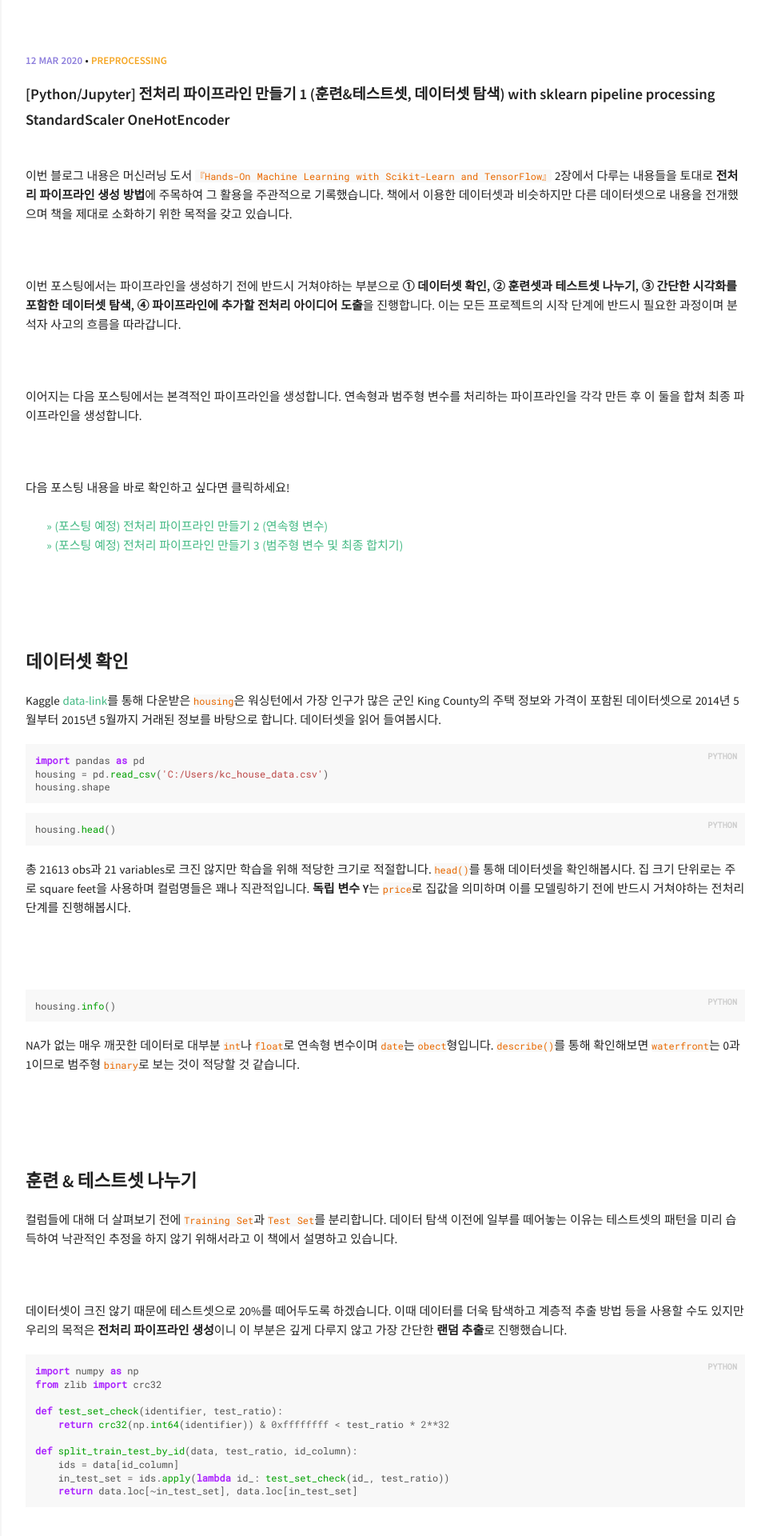
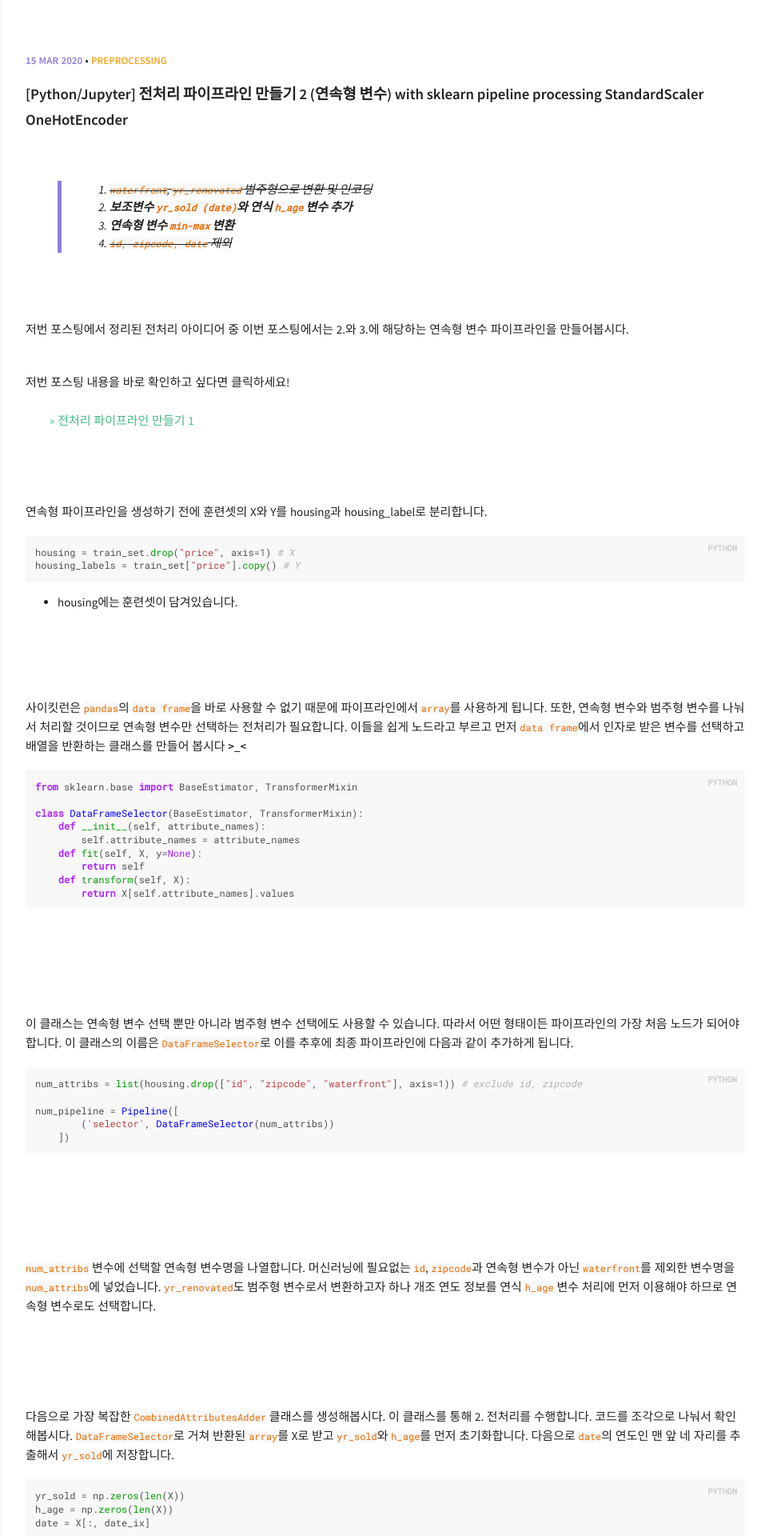
Before and after one commit to givitallugot/givitallugot.github.io, a Jekyll site: the page built from index.html, in a window 1280 px wide. Shown: the top 1920 px of the page at 80% size, without its empty margins (318-1280 px from the left). Built offline with Jekyll 4.4.1, drawn with Linux system fonts in a browser that asks for light colours; some of the changed text lies outside the part shown.

Commit message:
preprocessing 2 post

```diff
--- a/_posts/2020-03-12-Python-preprocessing-1-pipe1.md
+++ b/_posts/2020-03-12-Python-preprocessing-1-pipe1.md
@@ -16,13 +16,13 @@ comments: true
 <br><br>
 
 다음 포스팅 내용을 바로 확인하고 싶다면 클릭하세요!  <br><br>
-&nbsp;&nbsp;&nbsp;&nbsp;&nbsp;&nbsp;&nbsp;[>> (포스팅 예정) 전처리 파이프라인 만들기 2 (연속형 변수)][next-2]  <br>
+&nbsp;&nbsp;&nbsp;&nbsp;&nbsp;&nbsp;&nbsp;[>> 전처리 파이프라인 만들기 2 (연속형 변수)][next-2]  <br>
 &nbsp;&nbsp;&nbsp;&nbsp;&nbsp;&nbsp;&nbsp;[>> (포스팅 예정) 전처리 파이프라인 만들기 3 (범주형 변수 및 최종 합치기)][next-3]
 <br><br><br><br>
 
 ### 데이터셋 확인
 
-Kaggle [data-link][data-set]를 통해 다운받은 `housing`은 워싱턴에서 가장 인구가 많은 군인 King County의 주택 정보와 가격이 포함된 데이터셋으로 2014년 5월부터 2015년 5월까지 거래된 정보를 바탕으로 합니다. 데이터셋을 읽어 들여봅시다.
+Kaggle [data-link][data-set]를 통해 다운받은 `housing`은 워싱턴에서 가장 인구가 많은 군인 King County의 주택 정보와 가격이 포함된 데이터셋으로 2014년 5월부터 2015년 5월까지 거래된 정보를 바탕으로 합니다. 데이터셋을 읽어봅시다.
 
 {% highlight Python %}
 import pandas as pd
@@ -41,7 +41,7 @@ housing.head()
 housing.info()
 {% endhighlight %}
 
-NA가 없는 매우 깨끗한 데이터로 대부분 `int`나 `float`로 연속형 변수이며 `date`는 `obect`형입니다. `describe()`를 통해 확인해보면 `waterfront`는 0과 1이므로 범주형 `binary`로 보는 것이 적당할 것 같습니다.
+NA가 없는 매우 깨끗한 데이터로 대부분 `int`나 `float`로 연속형 변수이며 변수 `date`는 `obect`형입니다. `describe()`를 통해 확인해보면 `waterfront`는 현재 `int`이지만 값의 범위가 0과 1뿐이므로 범주형 `binary`로 보는 것이 적당할 것 같습니다.
 <br><br><br><br>
 
 ### 훈련 & 테스트셋 나누기
@@ -162,7 +162,7 @@ scatter_matrix(housing[attributes], figsize=(12,8))
 
 <br><br>
 
-&nbsp;&nbsp;&nbsp;&nbsp;&nbsp;&nbsp;&nbsp; [>> (포스팅 예정) 전처리 파이프라인 만들기 2 (연속형 변수)][next-2]
+&nbsp;&nbsp;&nbsp;&nbsp;&nbsp;&nbsp;&nbsp; [>> 전처리 파이프라인 만들기 2 (연속형 변수)][next-2]
 
 [data-set]: https://www.kaggle.com/harlfoxem/housesalesprediction
 [var-info-table]: https://www.slideshare.net/PawanShivhare1/predicting-king-county-house-prices
--- /dev/null
+++ b/_posts/2020-03-12-Python-preprocessing-2-pipe2.md
@@ -0,0 +1,141 @@
+---
+layout: post
+title:  "[Python/Jupyter] 전처리 파이프라인 만들기 2 (연속형 변수) with sklearn pipeline processing StandardScaler OneHotEncoder"
+date:   2020-03-15 12:33:17
+categories: [Preprocessing]
+comments: true
+---
+<br>
+> 1. ~~`waterfront`, `yr_renovated` 범주형으로 변환 및 인코딩~~
+> 2. **보조변수 `yr_sold (date)`와 연식 `h_age` 변수 추가**
+> 3. **연속형 변수 `min-max` 변환**
+> 4. ~~`id, zipcode, date` 제외~~
+
+<br><br>
+
+저번 포스팅에서 정리된 전처리 아이디어 중 이번 포스팅에서는 2.와 3.에 해당하는 연속형 변수 파이프라인을 만들어봅시다.
+<br><br>
+
+저번 포스팅 내용을 바로 확인하고 싶다면 클릭하세요!  <br><br>
+&nbsp;&nbsp;&nbsp;&nbsp;&nbsp;&nbsp;&nbsp; [>> 전처리 파이프라인 만들기 1][next-1]
+<br><br><br><br>
+
+연속형 파이프라인을 생성하기 전에 훈련셋의 X와 Y를 housing과 housing_label로 분리합니다.
+
+{% highlight Python %}
+housing = train_set.drop("price", axis=1) # X
+housing_labels = train_set["price"].copy() # Y
+{% endhighlight %}
+
+* housing에는 훈련셋이 담겨있습니다.
+<br><br><br><br>
+
+사이킷런은 `pandas`의 `data frame`을 바로 사용할 수 없기 때문에 파이프라인에서 `array`를 사용하게 됩니다. 또한, 연속형 변수와 범주형 변수를 나눠서 처리할 것이므로 연속형 변수만 선택하는 전처리가 필요합니다. 이들을 쉽게 노드라고 부르고 먼저 `data frame`에서 인자로 받은 변수를 선택하고 배열을 반환하는 클래스를 만들어 봅시다 **>_<**
+
+{% highlight Python %}
+from sklearn.base import BaseEstimator, TransformerMixin
+
+class DataFrameSelector(BaseEstimator, TransformerMixin):
+    def __init__(self, attribute_names):
+        self.attribute_names = attribute_names
+    def fit(self, X, y=None):
+        return self
+    def transform(self, X):
+        return X[self.attribute_names].values
+{% endhighlight %}
+<br><br><br><br>
+
+이 클래스는 연속형 변수 선택 뿐만 아니라 범주형 변수 선택에도 사용할 수 있습니다. 따라서 어떤 형태이든 파이프라인의 가장 처음 노드가 되어야 합니다. 이 클래스의 이름은 `DataFrameSelector`로 이를 추후에 최종 파이프라인에 다음과 같이 추가하게 됩니다.
+
+{% highlight Python %}
+num_attribs = list(housing.drop(["id", "zipcode", "waterfront"], axis=1)) # exclude id, zipcode
+
+num_pipeline = Pipeline([
+        ('selector', DataFrameSelector(num_attribs))
+    ])
+{% endhighlight %}
+<br><br><br><br>
+
+`num_attribs` 변수에 선택할 연속형 변수명을 나열합니다. 머신러닝에 필요없는 `id`, `zipcode`과 연속형 변수가 아닌 `waterfront`를 제외한 변수명을 `num_attribs`에 넣었습니다. `yr_renovated`도 범주형 변수로서 변환하고자 하나 개조 연도 정보를 연식 `h_age` 변수 처리에 먼저 이용해야 하므로 연속형 변수로도 선택합니다.
+<br><br><br><br>
+
+다음으로 가장 복잡한 `CombinedAttributesAdder` 클래스를 생성해봅시다. 이 클래스를 통해 2. 전처리를 수행합니다. 코드를 조각으로 나눠서 확인해봅시다. `DataFrameSelector`로 거쳐 반환된 `array`를 X로 받고 `yr_sold`와 `h_age`를 먼저 초기화합니다. 다음으로 `date`의 연도인 맨 앞 네 자리를 추출해서 `yr_sold`에 저장합니다.
+
+{% highlight Python %}
+yr_sold = np.zeros(len(X))
+h_age = np.zeros(len(X))
+date = X[:, date_ix]
+
+for i in range(len(date)):
+    yr_sold[i] = date[i][0:4]
+{% endhighlight %}
+<br><br><br><br>
+
+두 번째 for문에서 집을 개조한 적이 없다면 거래 연도인 `yr_sold`에서 건축 연도인 `yr_built`를 빼서 연식을 구합니다. 집을 개조한 적이 있다면, 즉 `yr_renovated`가 0이 아니라면 `yr_sold`에서 개조 연도인 `yr_renovated`를 빼서 연식을 구합니다. 이는 다음과 같은 코드가 됩니다.
+
+{% highlight Python %}
+for i in range(len(X)):
+    if X[i, yr_renovated_ix] == 0:
+        h_age[i] = yr_sold[i] - X[i, yr_built_ix]
+    else:
+        h_age[i] = yr_sold[i] - X[i, yr_renovated_ix]
+{% endhighlight %}
+<br><br><br><br>
+
+이제 목적을 이뤘으니 `date`와 `yr_renovated`변수를 제외하고 `h_age`를 추가한 X 배열을 반환하면 되겠지요? 따라서 최종 `CombinedAttributesAdder` 클래스를는 다음과 같이 작성할 수 있습니다.
+
+{% highlight Python %}
+from sklearn.base import BaseEstimator, TransformerMixin
+
+date_ix, yr_built_ix, yr_renovated_ix = 0, 11, 12
+
+class CombinedAttributesAdder(BaseEstimator, TransformerMixin):
+    def __init__(self, h_age = True): # no *args or **kargs
+        self.h_age = h_age
+    def fit(self, X, y=None):
+        return self  # nothing else to do
+    def transform(self, X, y=None):
+        yr_sold = np.zeros(len(X))
+        h_age = np.zeros(len(X))
+
+        date = X[:, date_ix]
+        for i in range(len(date)):
+            yr_sold[i] = date[i][0:4]
+
+        for i in range(len(X)):
+            if X[i, yr_renovated_ix] == 0:
+                h_age[i] = yr_sold[i] - X[i, yr_built_ix]
+            else:
+                h_age[i] = yr_sold[i] - X[i, yr_renovated_ix]
+
+        return np.concatenate((np.delete(X, [0, 12], axis=1), h_age.astype(int)[:,None]), axis=1)
+{% endhighlight %}
+<br><br><br><br>
+
+다음으로 3. 전처리를 수행하려고 합니다. 다만 모든 연속형 변수의 `min-max` 변환은 따로 클래스를 생성하지 않아도 됩니다. 왜냐하면 이미 구현된 `StandardScaler` 클래스가 있기 때문이죠. 이를 사용하니 매우 편리하죠?
+<br><br><br><br>
+
+이렇게 연속형 변수의 전처리 노드를 모두 생성했습니다. 이제 이 노드들로 구성된 파이프라인을 구현하면 됩니다. 앞에서 잠깐 확인했던 것처럼 `num_pipeline`을 정의합니다. 사이킷런의 `Pipeline`을 이용하여 클래스들과 각각에 맞는 이름(`selector`, `attribs_adder`, `std_scaler`)을 적고 노드를 연결한다는 느낌으로 연속형 파이프라인이 구성됩니다.
+
+{% highlight Python %}
+from sklearn.pipeline import Pipeline
+from sklearn.preprocessing import StandardScaler
+
+num_attribs = list(housing.drop(["id", "zipcode", "waterfront"], axis=1)) # exclude id, zipcode
+
+num_pipeline = Pipeline([
+        ('selector', DataFrameSelector(num_attribs)),
+        ('attribs_adder', CombinedAttributesAdder()),
+        ('std_scaler', StandardScaler())
+    ])
+{% endhighlight %}
+<br><br><br><br>
+
+연속형 변수를 위한 전처리 파이프라인이 완성되었습니다. 이제 범주형 전처리 파이프라인도 처리해야겠죠? 다음 포스팅에서 범주형 전처리 파이프라인과 최종 파이프라인을 구현해보도록 할게요!
+<br><br>
+
+&nbsp;&nbsp;&nbsp;&nbsp;&nbsp;&nbsp;&nbsp; [>> (포스팅 예정) 전처리 파이프라인 만들기 3 (범주형 변수 및 최종 합치기)][next-3]
+
+
+[next-1]: https://givitallugot.github.io/articles/2020-03/Python-preprocessing-1-pipe1
+[next-3]: https://givitallugot.github.io/articles/2020-03/Python-preprocessing-3-pipe3
```
